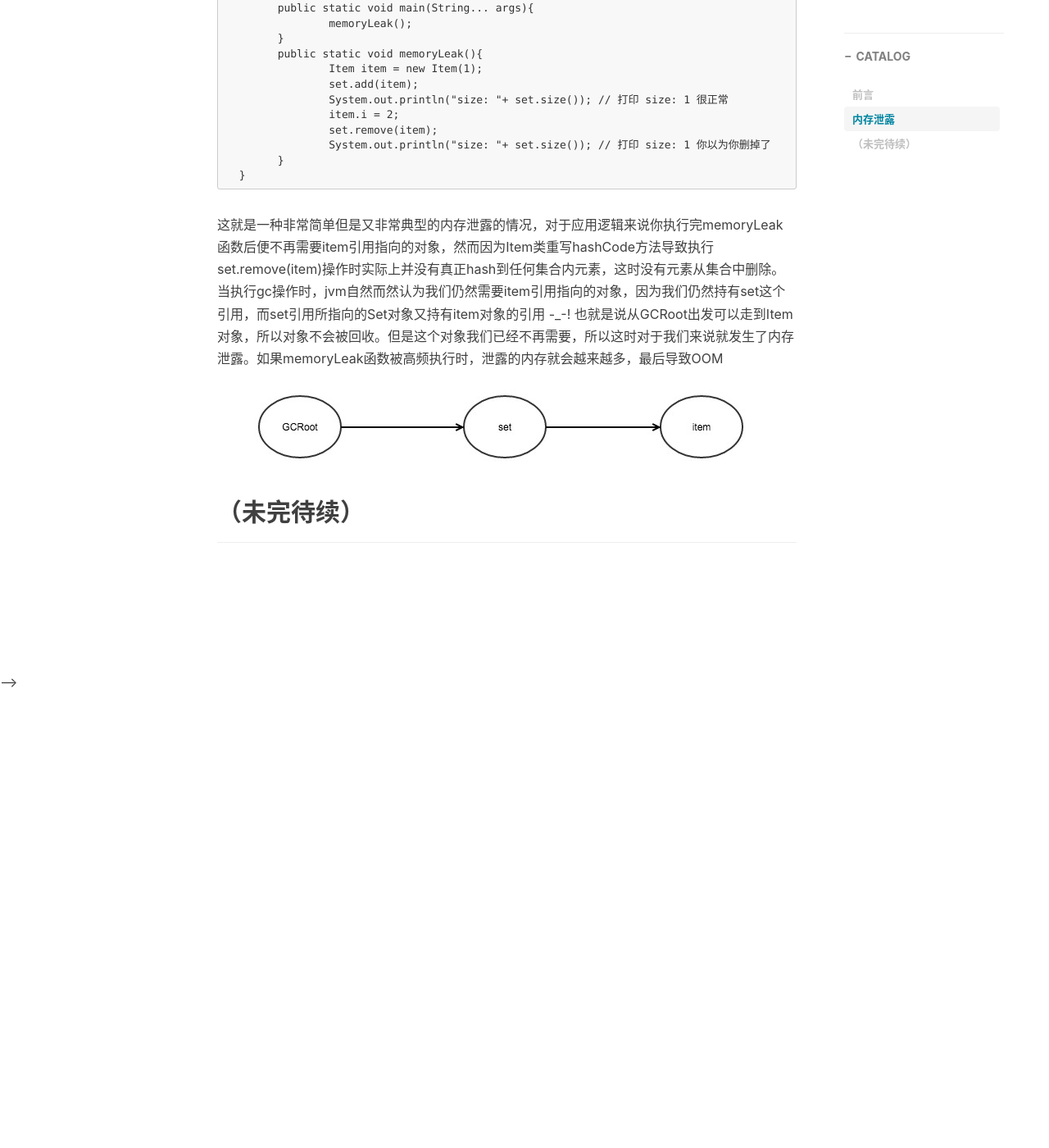
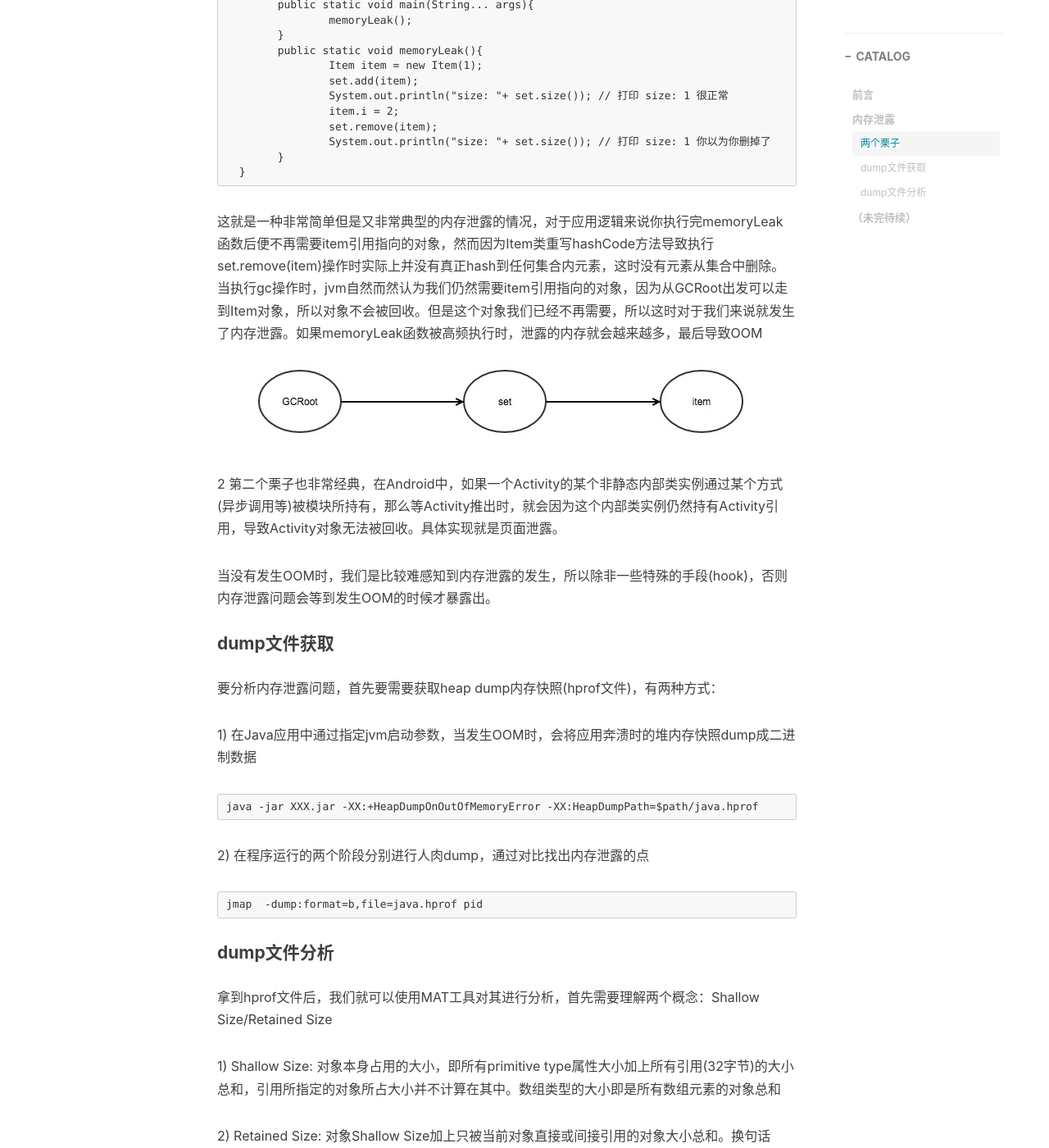
Before and after one commit to Jeremy-Xiao/Jeremy-Xiao.github.io, a Jekyll site: the page built from _posts/2016-05-15-OOM.markdown, in a window 1280 px wide and 1400 px high, scrolled down 1569 px. Shown: the whole window at 82% size. Built offline with Jekyll 4.4.1, drawn with Linux system fonts in a browser that asks for light colours; nearby versions of some CDN libraries; comment, search, counter and statistics services are not loaded; before the commit the page ends 2415 px from its top, so only the background shows below that; some of the changed text lies outside the part shown.

Commit message:
modify post

````diff
--- a/_posts/2016-05-15-OOM.markdown
+++ b/_posts/2016-05-15-OOM.markdown
@@ -23,7 +23,7 @@ tags: [Java,OOM,MAT]
 
 2 应用内存中的所有对象都是必不可少（在这里我将这些对象称为刚需对象，这些对象所需要的内存空间大小称为刚需内存大小），但是因为对象数量太多，超过jvm启动时指定的最大内存空间大小，导致OOM  =>  这种问题只能通过调整jvm启动参数或者应用拆分来解决
 
-下面分别对内存泄露和刚需内存过大（相对而言）两种情况来进行讨论
+下面分别对内存泄露和内存溢出（相对而言）两种情况来进行讨论
 
 <p id = "build"></p>
 ---
@@ -55,10 +55,34 @@ tags: [Java,OOM,MAT]
   	}
   }
 ```
-这就是一种非常简单但是又非常典型的内存泄露的情况，对于应用逻辑来说你执行完memoryLeak函数后便不再需要item引用指向的对象，然而因为Item类重写hashCode方法导致执行set.remove(item)操作时实际上并没有真正hash到任何集合内元素，这时没有元素从集合中删除。当执行gc操作时，jvm自然而然认为我们仍然需要item引用指向的对象，因为我们仍然持有set这个引用，而set引用所指向的Set对象又持有item对象的引用 -_-!  也就是说从GCRoot出发可以走到Item对象，所以对象不会被回收。但是这个对象我们已经不再需要，所以这时对于我们来说就发生了内存泄露。如果memoryLeak函数被高频执行时，泄露的内存就会越来越多，最后导致OOM
+这就是一种非常简单但是又非常典型的内存泄露的情况，对于应用逻辑来说你执行完memoryLeak函数后便不再需要item引用指向的对象，然而因为Item类重写hashCode方法导致执行set.remove(item)操作时实际上并没有真正hash到任何集合内元素，这时没有元素从集合中删除。当执行gc操作时，jvm自然而然认为我们仍然需要item引用指向的对象，因为从GCRoot出发可以走到Item对象，所以对象不会被回收。但是这个对象我们已经不再需要，所以这时对于我们来说就发生了内存泄露。如果memoryLeak函数被高频执行时，泄露的内存就会越来越多，最后导致OOM
 ![Alt text](http://xiaohaolong.com/attach/2016-05-15-OOM/gc.jpg "Optional title")
 
+2  第二个栗子也非常经典，在Android中，如果一个Activity的某个非静态内部类实例通过某个方式(异步调用等)被模块所持有，那么等Activity推出时，就会因为这个内部类实例仍然持有Activity引用，导致Activity对象无法被回收。具体实现就是页面泄露。
 
+当没有发生OOM时，我们是比较难感知到内存泄露的发生，所以除非一些特殊的手段(hook)，否则内存泄露问题会等到发生OOM的时候才暴露出。
+
+####  dump文件获取
+要分析内存泄露问题，首先要需要获取heap dump内存快照(hprof文件)，有两种方式：
+
+1) 在Java应用中通过指定jvm启动参数，当发生OOM时，会将应用奔溃时的堆内存快照dump成二进制数据
+
+```
+java -jar XXX.jar -XX:+HeapDumpOnOutOfMemoryError -XX:HeapDumpPath=$path/java.hprof
+```
+2) 在程序运行的两个阶段分别进行人肉dump，通过对比找出内存泄露的点
+
+```
+jmap  -dump:format=b,file=java.hprof pid
+```
+
+#### dump文件分析
+
+拿到hprof文件后，我们就可以使用MAT工具对其进行分析，首先需要理解两个概念：Shallow Size/Retained Size
+
+1) Shallow Size: 对象本身占用的大小，即所有primitive type属性大小加上所有引用(32字节)的大小总和，引用所指定的对象所占大小并不计算在其中。数组类型的大小即是所有数组元素的对象总和
+
+2) Retained Size: 对象Shallow Size加上只被当前对象直接或间接引用的对象大小总和。换句话说，也就是当当前对象被回收后，堆上能够释放的内存。
 
 
 ## （未完待续）
````
Also changed, not shown: other parts of _posts/2016-05-15-OOM.markdown (+1 -1 lines).
